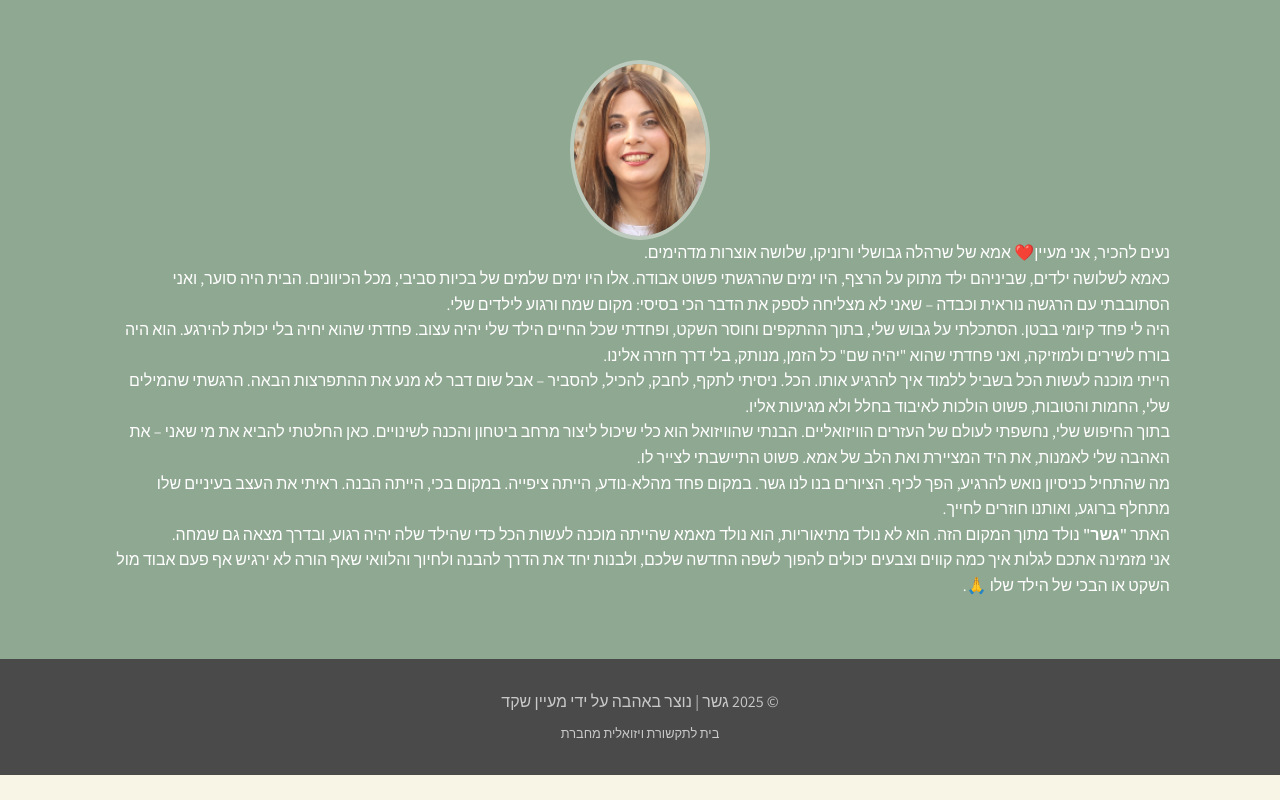
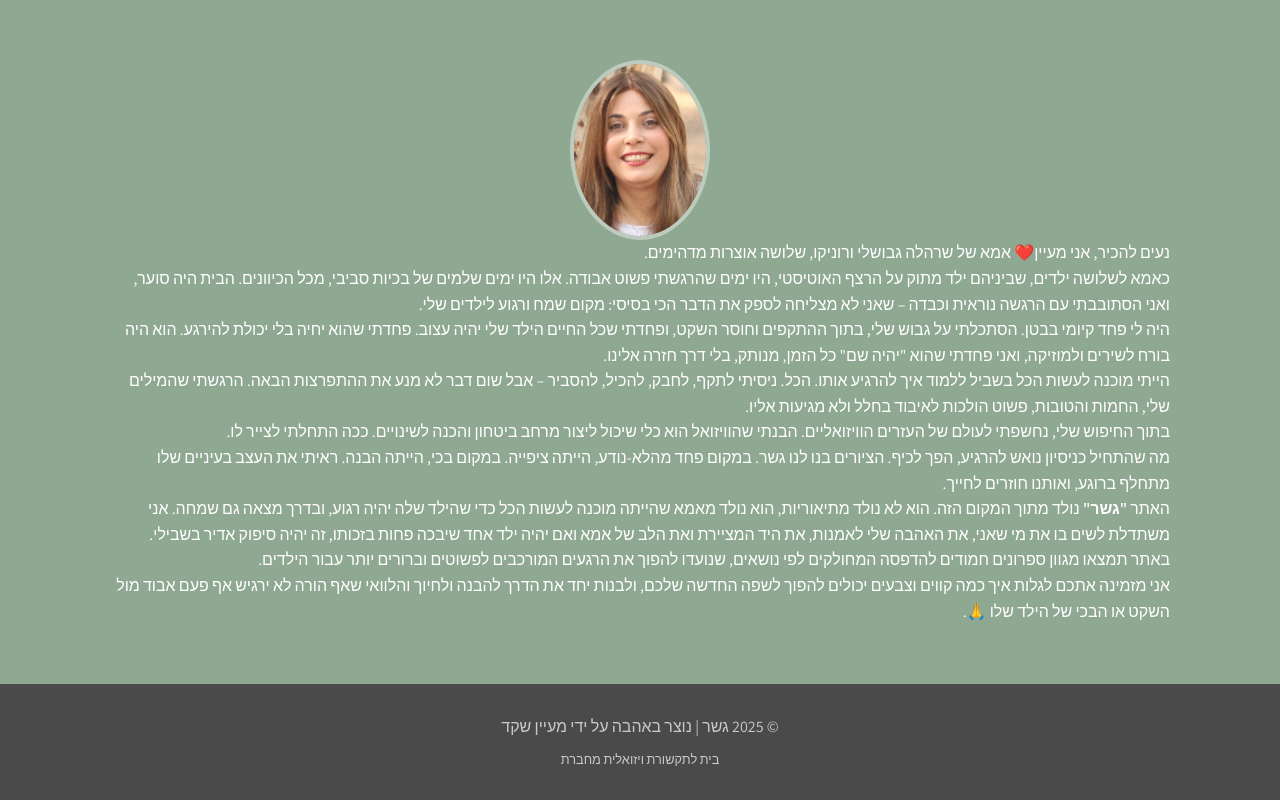
Before and after one commit to maayanshaked1/mygesher, a plain HTML site: page index.html in a window 1280 px wide. Shown: the part 2184-2984 px from the top of the page. Before the commit the page ends 2959 px from the top, so only its background shows below. Drawn offline with Linux system fonts and the light colour scheme.

Commit message:
Fix HTML formatting and structure

```diff
--- a/index.html
+++ b/index.html
@@ -92,14 +92,16 @@
                 <img src="תמונשלי.PNG" alt="(תמונה שלי מחייכת)" width="150px" height="150px" class="rounded-image">
         </div>
         <div class="container about-content">
-            <div dir= "rtl" text-align: center;>
+             <div dir= "rtl" text-align: center;>
                   <p>נעים להכיר, אני מעיין❤️ אמא של שרהלה גבושלי ורוניקו, שלושה אוצרות מדהימים.</p>
-                  <p>כאמא לשלושה ילדים, שביניהם ילד מתוק על הרצף, היו ימים שהרגשתי פשוט אבודה. אלו היו ימים שלמים של בכיות סביבי, מכל הכיוונים. הבית היה סוער, ואני הסתובבתי עם הרגשה נוראית וכבדה – שאני לא מצליחה לספק את הדבר הכי בסיסי: מקום שמח ורגוע לילדים שלי.</p>
+                  <p>כאמא לשלושה ילדים, שביניהם ילד מתוק על הרצף האוטיסטי, היו ימים שהרגשתי פשוט אבודה. אלו היו ימים שלמים של בכיות סביבי, מכל הכיוונים. הבית היה סוער, ואני הסתובבתי עם הרגשה נוראית וכבדה – שאני לא מצליחה לספק את הדבר הכי בסיסי: מקום שמח ורגוע לילדים שלי.</p>
                   <p>היה לי פחד קיומי בבטן. הסתכלתי על גבוש שלי, בתוך ההתקפים וחוסר השקט, ופחדתי שכל החיים הילד שלי יהיה עצוב. פחדתי שהוא יחיה בלי יכולת להירגע. הוא היה בורח לשירים ולמוזיקה, ואני פחדתי שהוא "יהיה שם" כל הזמן, מנותק, בלי דרך חזרה אלינו.</p>
                   <p>הייתי מוכנה לעשות הכל בשביל ללמוד איך להרגיע אותו. הכל. ניסיתי לתקף, לחבק, להכיל, להסביר – אבל שום דבר לא מנע את ההתפרצות הבאה. הרגשתי שהמילים שלי, החמות והטובות, פשוט הולכות לאיבוד בחלל ולא מגיעות אליו.</p>
-                  <p>בתוך החיפוש שלי, נחשפתי לעולם של העזרים הוויזואליים. הבנתי שהוויזואל הוא כלי שיכול ליצור מרחב ביטחון והכנה לשינויים. כאן החלטתי להביא את מי שאני – את האהבה שלי לאמנות, את היד המציירת ואת הלב של אמא. פשוט התיישבתי לצייר לו.</p>
+                  <p>בתוך החיפוש שלי, נחשפתי לעולם של העזרים הוויזואליים. הבנתי שהוויזואל הוא כלי שיכול ליצור מרחב ביטחון והכנה לשינויים. ככה התחלתי לצייר לו.</p>
                   <p>מה שהתחיל כניסיון נואש להרגיע, הפך לכיף. הציורים בנו לנו גשר. במקום פחד מהלא-נודע, הייתה ציפייה. במקום בכי, הייתה הבנה. ראיתי את העצב בעיניים שלו מתחלף ברוגע, ואותנו חוזרים לחייך.</p>
-                  <p>האתר <strong>"גשר"</strong> נולד מתוך המקום הזה. הוא לא נולד מתיאוריות, הוא נולד מאמא שהייתה מוכנה לעשות הכל כדי שהילד שלה יהיה רגוע, ובדרך מצאה גם שמחה.</p>
+                  <p>האתר <strong>"גשר"</strong> נולד מתוך המקום הזה. הוא לא נולד מתיאוריות, הוא נולד מאמא שהייתה מוכנה לעשות הכל כדי שהילד שלה יהיה רגוע, ובדרך מצאה גם שמחה.
+                   אני משתדלת לשים בו את מי שאני, את האהבה שלי לאמנות, את היד המציירת ואת הלב של אמא ואם יהיה ילד אחד שיבכה פחות בזכותו, זה יהיה סיפוק אדיר בשבילי.</p>
+                   <p>באתר תמצאו מגוון ספרונים חמודים להדפסה המחולקים לפי נושאים, שנועדו להפוך את הרגעים המורכבים לפשוטים וברורים יותר עבור הילדים.</p>
                   <p>אני מזמינה אתכם לגלות איך כמה קווים וצבעים יכולים להפוך לשפה החדשה שלכם, ולבנות יחד את הדרך להבנה ולחיוך והלוואי שאף הורה לא ירגיש אף פעם אבוד מול השקט או הבכי של הילד שלו 🙏.</p>
                 </div>
         </div>
```
